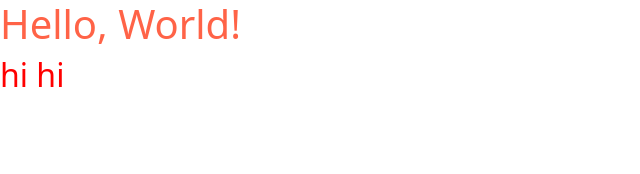
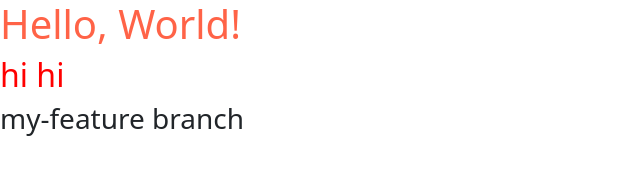
Before and after one commit to tareq-almasri/my-project, a website built with Parcel: page src/index.html in a window 1280 px wide. Shown: the whole page, without its empty margins (0-640 px from the left). Built offline with nearby package versions, Linux system fonts and the light colour scheme.

Commit message:
my-feature branch commit

```diff
--- a/src/index.html
+++ b/src/index.html
@@ -9,6 +9,6 @@
   <body>
     <h1>Hello, World!</h1>
     <h2>hi hi</h2>
-
+    <h3>my-feature branch</h3>
   </body>
 </html>
```
